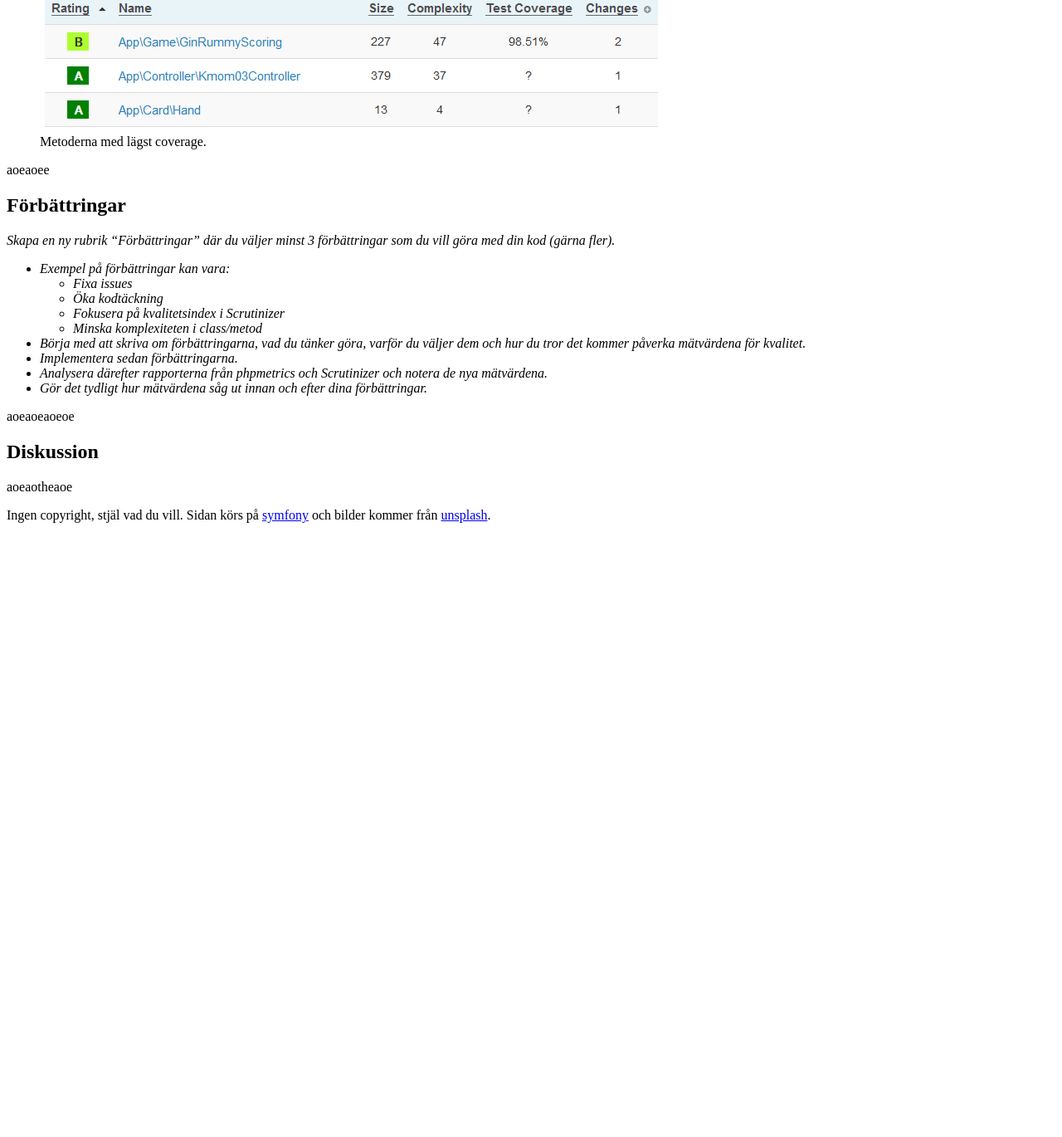
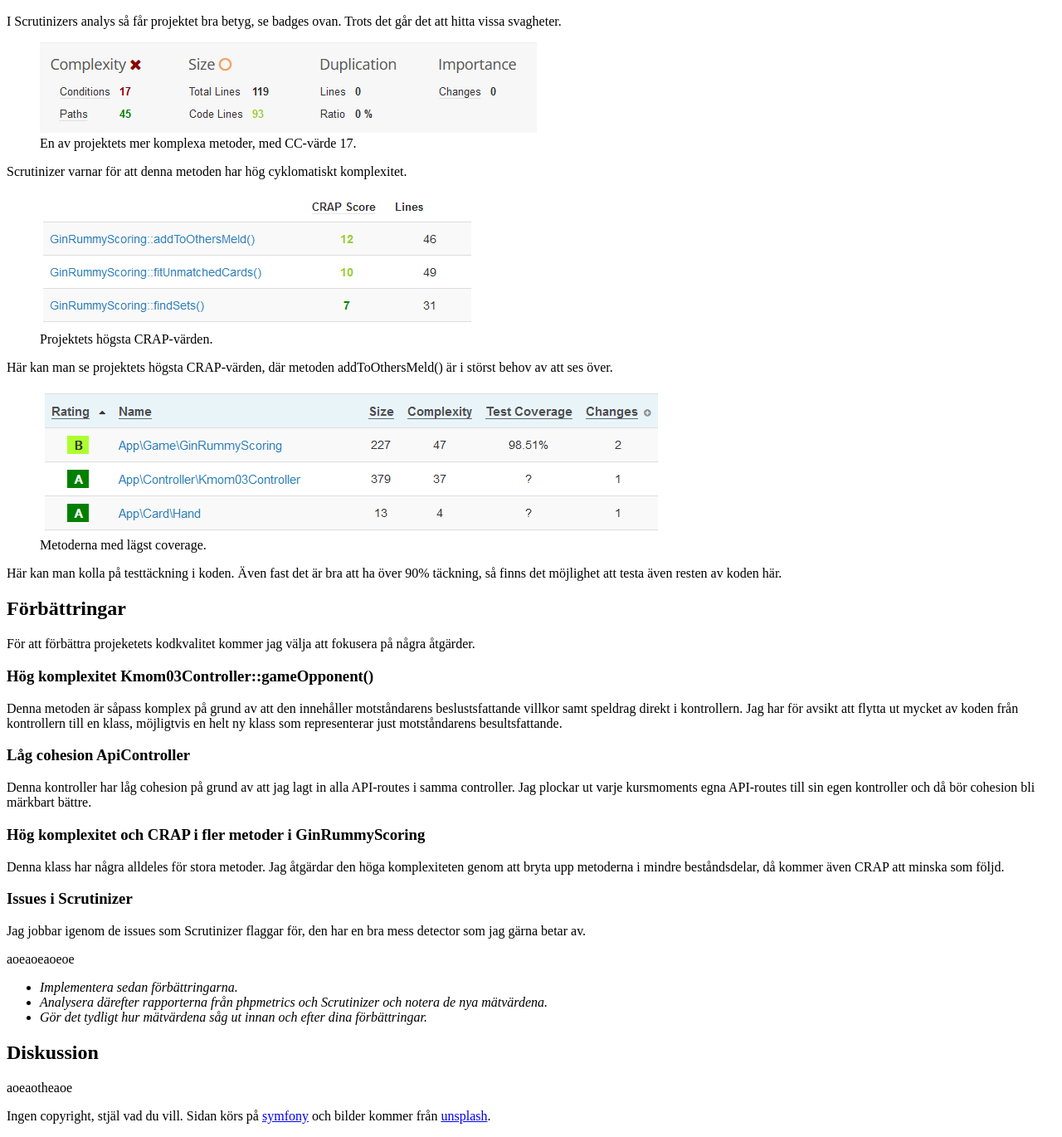
Before and after one commit to missivaeak/mvc-report, a Symfony app: template templates/pages/metrics.html.twig in a window 1280 px wide. Shown: the part 2259-3629 px from the top of the page at 83% size. Before the commit the page ends 2889 px from the top, so only its background shows below. Run offline with Twig, Linux system fonts and the light colour scheme; the template is opened without the code that fills it, so the values that code supplies are empty; some libraries are stand-ins or nearby versions.

Commit message:
plan for improvements in the projekt finished

```diff
--- a/templates/pages/metrics.html.twig
+++ b/templates/pages/metrics.html.twig
@@ -6,8 +6,6 @@
 <h1>Kodkvalitet och clean code</h1>
 
 <h2>Introduktion</h2>
-
-<p><i>Börja med en rubrik “Introduktion” där du förklarar de sex C:na och hur de kan påverka kodens kvalitet. Exemplifiera, där det passar, med några mätvärden som är kopplad till din egen kod och ge en kort förklaring av mätvärdet relaterat till kodkvalitet.</i></p>
 
 <p>En minnesregel för god kodkvalitet kan vara de sex C:na; codestyle, coverage, complexity, cohesion, coupling och CRAP. De ringa in vissa önskvärda eller oönskvärda mönster som kan förekomma i kod.</p>
 
@@ -25,10 +23,6 @@
 
 <h2>Phpmetrics</h2>
 
-<p><i>Skapa en rubrik “Phpmetrics” och analysera dess rapport för din kod. Använd mätvärdena för att hitta flaskhalsar och svaga punkter i din kod (minst 3 stycken). Du vill hitta kod som har förbättringspotential. Visualisera med någon representativ bild från rapporten.</i></p>
-
-<p><i>I ovan analys så kopplar du dina “findings” till 6C. Använd gärna något ytterligare mättal som du finner relevant och intressant.</i></p>
-
 <p>I <a href="../docs/metrics">denna</a> analys av phpmetrics går det att hitta vissa svagheter i projektet.</p>
 
 <figure>
@@ -36,67 +30,82 @@
     <figcaption>Phpmetrics graf för maintainability och complexitet.</figcaption>
 </figure>
 
-<p>oeoe</p>
+<p>Enligt phpmetrics får klassen GinRummyScoring lägst i Maintainablity Index, vilket är ett sammansatt värde som används för att avgöra hur lätt en klass är att underhålla.</p>
 
 <figure>
     <img src="{{ asset('img/metrics/phpmetrics-coupling.png') }}" alt="Klass med hög coupling.">
     <figcaption>Hög AC och EC hos klassen GinRummyHand.</figcaption>
 </figure>
 
-<p>aoeaoeaoeaoe</p>
+<p>Klassen GinRummyHand har hög coupling, framförallt så har den hög AC. Det är många andra klassen som använder GinRummyHand.</p>
 
 <figure>
     <img src="{{ asset('img/metrics/phpmetrics-cohesion.png') }}" alt="Klass med låg cohesion.">
     <figcaption>Hög LCOM i klassen ApiController.</figcaption>
 </figure>
 
+<p>ApiController har stor brist på cohesion, den försöker göra mycket. En annan del av phpmetrics varnar för att den är en <i>god class</i>, vilket är tätt sammakopplat med låg cohesion.</p>
+
 <h2>Scrutinizer</h2>
 
-<p><i>Skapa en rubrik “Scrutinizer” och analysera dess rapport för din kod. Gör på samma sätt som du gjorde med Phpmetrics.</i></p>
+<blockquote class="block">
+    <a href="https://scrutinizer-ci.com/g/missivaeak/mvc-report/?branch=main"><img src="https://scrutinizer-ci.com/g/missivaeak/mvc-report/badges/quality-score.png?b=main" alt="Scrutinizer Code Quality"></a>
 
-<p><i>I ovan analys så kopplar du dina “findings” till 6C. Använd gärna något ytterligare mättal som du finner relevant och intressant.</i></p>
+    <a href="https://scrutinizer-ci.com/g/missivaeak/mvc-report/?branch=main"><img src="https://scrutinizer-ci.com/g/missivaeak/mvc-report/badges/coverage.png?b=main" alt="Code Coverage"></a>
+
+    <a href="https://scrutinizer-ci.com/g/missivaeak/mvc-report/build-status/main"><img src="https://scrutinizer-ci.com/g/missivaeak/mvc-report/badges/build.png?b=main" alt="Build Status"></a>
+</blockquote>
+
+<p>I Scrutinizers analys så får projektet bra betyg, se badges ovan. Trots det går det att hitta vissa svagheter.</p>
 
 <figure>
     <img src="{{ asset('img/metrics/scrutinizer-cc.png') }}" alt="Hög cyklomatiskt komplexitet.">
     <figcaption>En av projektets mer komplexa metoder, med CC-värde 17.</figcaption>
 </figure>
 
-<p>ooeoe</p>
+<p>Scrutinizer varnar för att denna metoden har hög cyklomatiskt komplexitet.</p>
 
 <figure>
     <img src="{{ asset('img/metrics/scrutinizer-crap.png') }}" alt="Metoder med högt CRAP-värde.">
     <figcaption>Projektets högsta CRAP-värden.</figcaption>
 </figure>
 
-<p>aoeaoee</p>
+<p>Här kan man se projektets högsta CRAP-värden, där metoden addToOthersMeld() är i störst behov av att ses över.</p>
 
 <figure>
     <img src="{{ asset('img/metrics/scrutinizer-coverage.png') }}" alt="Metoderna med lägst coverage.">
     <figcaption>Metoderna med lägst coverage.</figcaption>
 </figure>
 
-<p>aoeaoee</p>
+<p>Här kan man kolla på testtäckning i koden. Även fast det är bra att ha över 90% täckning, så finns det möjlighet att testa även resten av koden här.</p>
 
 <h2>Förbättringar</h2>
 
-<p><i>Skapa en ny rubrik “Förbättringar” där du väljer minst 3 förbättringar som du vill göra med din kod (gärna fler).</i></p>
+<p>För att förbättra projeketets kodkvalitet kommer jag välja att fokusera på några åtgärder.</p>
+
+<h3>Hög komplexitet Kmom03Controller::gameOpponent()</h3>
+
+<p>Denna metoden är såpass komplex på grund av att den innehåller motståndarens beslustsfattande villkor samt speldrag direkt i kontrollern. Jag har för avsikt att flytta ut mycket av koden från kontrollern till en klass, möjligtvis en helt ny klass som representerar just motståndarens besultsfattande.</p>
+
+<h3>Låg cohesion ApiController</h3>
+
+<p>Denna kontroller har låg cohesion på grund av att jag lagt in alla API-routes i samma controller. Jag plockar ut varje kursmoments egna API-routes till sin egen kontroller och då bör cohesion bli märkbart bättre.</p>
+
+<h3>Hög komplexitet och CRAP i fler metoder i GinRummyScoring</h3>
+
+<p>Denna klass har några alldeles för stora metoder. Jag åtgärdar den höga komplexiteten genom att bryta upp metoderna i mindre beståndsdelar, då kommer även CRAP att minska som följd.</p>
+
+<h3>Issues i Scrutinizer</h3>
+
+<p>Jag jobbar igenom de issues som Scrutinizer flaggar för, den har en bra mess detector som jag gärna betar av.</p>
+
+<p>aoeaoeaoeoe</p>
 
 <i><ul>
-    <li>Exempel på förbättringar kan vara:</li>
-    <ul>
-        <li>Fixa issues</li>
-        <li>Öka kodtäckning</li>
-        <li>Fokusera på kvalitetsindex i Scrutinizer</li>
-        <li>Minska komplexiteten i class/metod</li>
-    </ul>
-    <li>Börja med att skriva om förbättringarna, vad du tänker göra, varför du väljer dem och hur du tror det kommer påverka mätvärdena för kvalitet.</li>
     <li>Implementera sedan förbättringarna.</li>
     <li>Analysera därefter rapporterna från phpmetrics och Scrutinizer och notera de nya mätvärdena.</li>
     <li>Gör det tydligt hur mätvärdena såg ut innan och efter dina förbättringar.</li>
 </ul></i>
-
-
-<p>aoeaoeaoeoe</p>
 
 <h2>Diskussion</h2>
 
```
